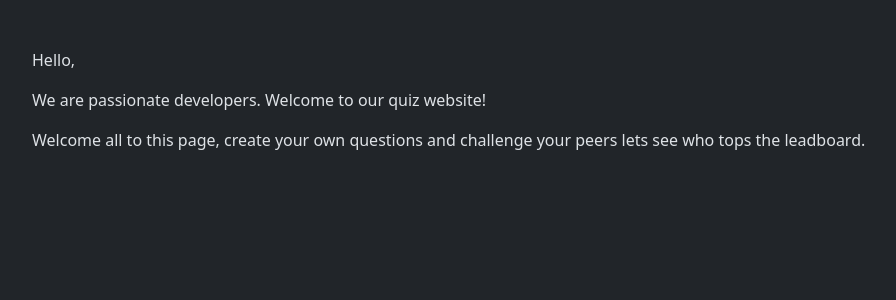
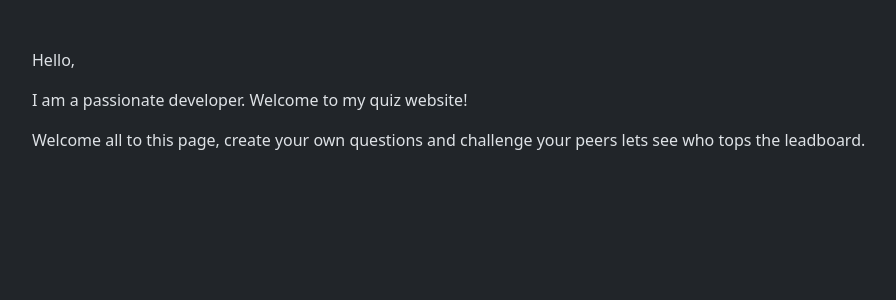
Before and after one commit to damaris-lab/webstack, a Django app: page / in a window 1280 px wide. Shown: the part 56-356 px from the top of the page, without its empty margins (50-946 px from the left). Run offline with Django 4.2, Linux system fonts and the light colour scheme; some libraries are stand-ins or nearby versions.

Commit message:
reqirements

```diff
--- /dev/null
+++ b/requirements.txt
@@ -0,0 +1,4 @@
+django
+tzdata
+pillow
+gunicorn
--- a/templates/index.html
+++ b/templates/index.html
@@ -8,7 +8,7 @@
     <p>Hello{% if request.user.is_authenticated %} {{ request.user.username }}{% endif %},</p>
   </div>
   <div class="row">
-    <p>We are passionate developers. Welcome to our quiz website!</p>
+    <p>I am a passionate developer. Welcome to my quiz website!</p>
   </div>
   <div class="row">
     <p>Welcome all to this page, create your own questions and challenge your peers
```
Also changed, not shown: db.sqlite3.
